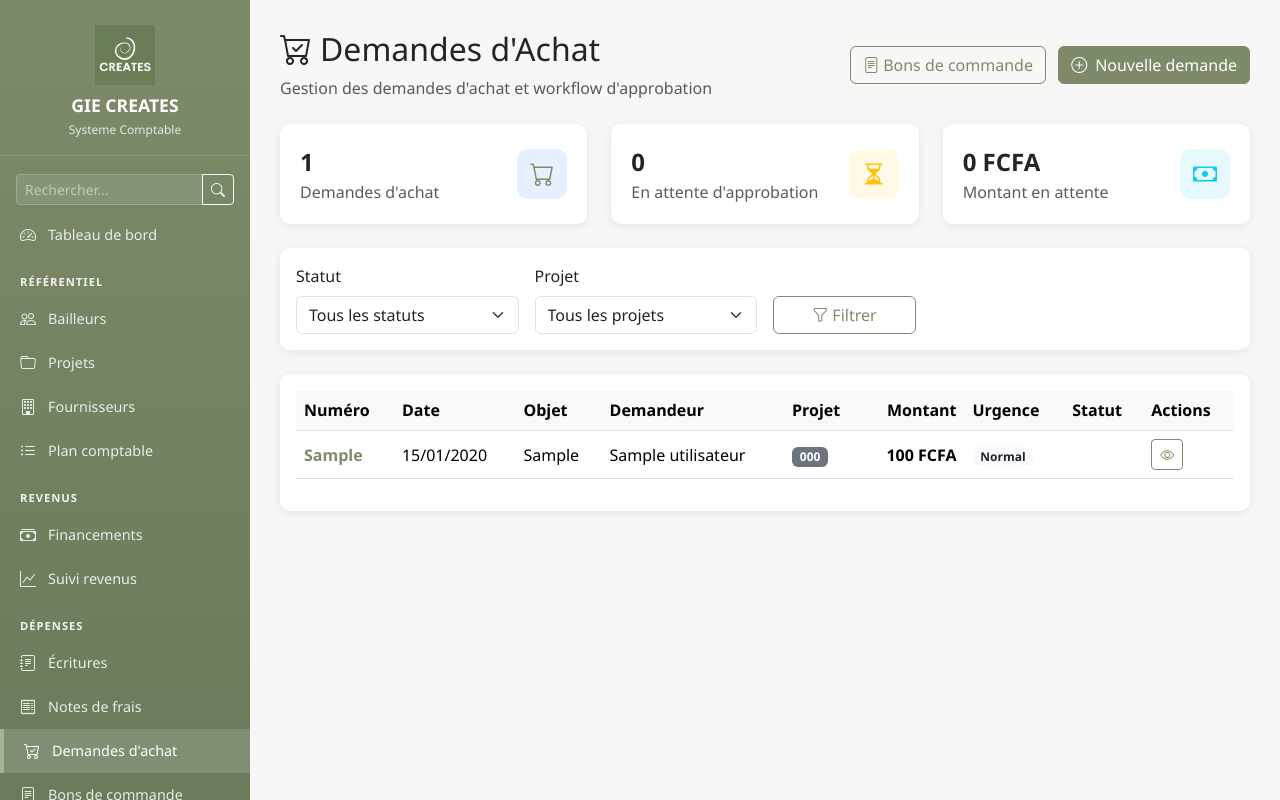
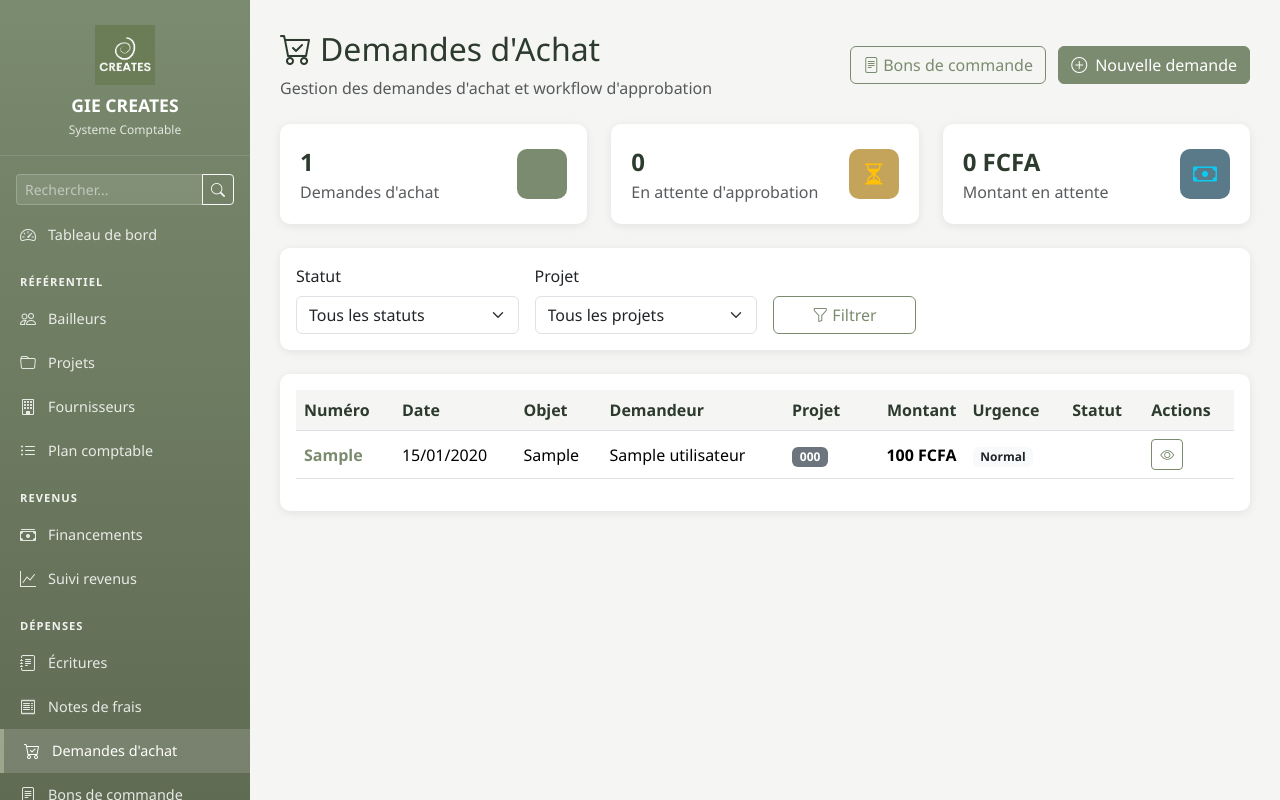
Before and after one commit to jobast/ngo-accounting, a Flask app: page /achats/demandes in a window 1280 px wide. Run offline with Flask 3, Linux system fonts and the light colour scheme; a user stored in the database is signed in; tables that the repository leaves empty hold one stand-in row (values such as "Sample post"); some libraries are stand-ins or nearby versions.

Commit message:
Harmonize color palette based on CREATES brand identity
- Define CREATES brand palette from logo (sage/olive green #7B8B6F)
- Update CSS variables with semantic naming (--creates-primary, etc.)
- Harmonize status colors (success, warning, danger, info)
- Update all auth pages to use consistent color scheme
- Add custom styles for alerts, progress bars, badges
- Unify login, forgot password, and reset password pages

Co-Authored-By: Claude Opus 4.5 <noreply@anthropic.com>

```diff
--- a/templates/base.html
+++ b/templates/base.html
@@ -9,15 +9,35 @@
     <link href="https://cdn.jsdelivr.net/npm/bootstrap-icons@1.11.1/font/bootstrap-icons.css" rel="stylesheet">
     <style>
         :root {
-            /* Couleurs adaptées au logo CREATES (vert olive) */
-            --primary-color: #7D8B6A;
-            --secondary-color: #6B7A5A;
-            --accent-color: #A4B494;
-            --dark-color: #5A6A4A;
+            /* CREATES Brand Palette - based on logo sage/olive green */
+            --creates-primary: #7B8B6F;       /* Logo green */
+            --creates-primary-dark: #5F6B53;  /* Darker shade */
+            --creates-primary-light: #9BA78D; /* Lighter shade */
+            --creates-secondary: #6B7A65;     /* Complementary green */
+
+            /* Semantic colors - harmonized with brand */
+            --creates-success: #5D8A66;       /* Green for positive */
+            --creates-warning: #C4A35A;       /* Warm amber */
+            --creates-danger: #B85C5C;        /* Muted red */
+            --creates-info: #5A7A8A;          /* Blue-gray */
+
+            /* Neutrals with green tint */
+            --creates-bg: #F5F6F3;            /* Background */
+            --creates-surface: #FFFFFF;       /* Cards */
+            --creates-text: #2D3A2E;          /* Primary text */
+            --creates-text-muted: #5A6B5C;    /* Secondary text */
+            --creates-border: #D8DDD5;        /* Borders */
+
+            /* Legacy aliases for compatibility */
+            --primary-color: var(--creates-primary);
+            --secondary-color: var(--creates-secondary);
+            --accent-color: var(--creates-primary-light);
+            --dark-color: var(--creates-primary-dark);
         }
         body {
             font-family: 'Segoe UI', Tahoma, Geneva, Verdana, sans-serif;
-            background-color: #f7f8f5;
+            background-color: var(--creates-bg);
+            color: var(--creates-text);
         }
         .sidebar {
             position: fixed;
@@ -25,7 +45,7 @@
             left: 0;
             height: 100vh;
             width: 250px;
-            background: linear-gradient(180deg, var(--primary-color), var(--secondary-color));
+            background: linear-gradient(180deg, var(--creates-primary), var(--creates-primary-dark));
             color: white;
             padding-top: 10px;
             z-index: 1000;
@@ -72,7 +92,7 @@
         .sidebar .nav-link:hover, .sidebar .nav-link.active {
             color: white;
             background: rgba(255,255,255,0.15);
-            border-left: 4px solid var(--accent-color);
+            border-left: 4px solid var(--creates-primary-light);
         }
         .sidebar .nav-link i {
             margin-right: 10px;
@@ -110,30 +130,63 @@
             font-weight: 600;
         }
         .btn-primary {
-            background-color: var(--primary-color);
-            border-color: var(--primary-color);
+            background-color: var(--creates-primary);
+            border-color: var(--creates-primary);
         }
-        .btn-primary:hover {
-            background-color: var(--dark-color);
-            border-color: var(--dark-color);
+        .btn-primary:hover, .btn-primary:focus {
+            background-color: var(--creates-primary-dark);
+            border-color: var(--creates-primary-dark);
         }
         .btn-outline-primary {
-            color: var(--primary-color);
-            border-color: var(--primary-color);
+            color: var(--creates-primary);
+            border-color: var(--creates-primary);
         }
-        .btn-outline-primary:hover {
-            background-color: var(--primary-color);
-            border-color: var(--primary-color);
+        .btn-outline-primary:hover, .btn-outline-primary:focus {
+            background-color: var(--creates-primary);
+            border-color: var(--creates-primary);
+            color: white;
+        }
+        .btn-success {
+            background-color: var(--creates-success);
+            border-color: var(--creates-success);
+        }
+        .btn-warning {
+            background-color: var(--creates-warning);
+            border-color: var(--creates-warning);
+            color: var(--creates-text);
+        }
+        .btn-danger {
+            background-color: var(--creates-danger);
+            border-color: var(--creates-danger);
+        }
+        .btn-info {
+            background-color: var(--creates-info);
+            border-color: var(--creates-info);
             color: white;
         }
         .text-primary {
-            color: var(--primary-color) !important;
+            color: var(--creates-primary) !important;
+        }
+        .bg-primary {
+            background-color: var(--creates-primary) !important;
+        }
+        .bg-success {
+            background-color: var(--creates-success) !important;
+        }
+        .bg-warning {
+            background-color: var(--creates-warning) !important;
+        }
+        .bg-danger {
+            background-color: var(--creates-danger) !important;
+        }
+        .bg-info {
+            background-color: var(--creates-info) !important;
         }
         a {
-            color: var(--primary-color);
+            color: var(--creates-primary);
         }
         a:hover {
-            color: var(--dark-color);
+            color: var(--creates-primary-dark);
         }
         .stat-card {
             background: white;
@@ -155,11 +208,45 @@
             font-weight: bold;
         }
         .table th {
-            background-color: #f8f9fa;
+            background-color: var(--creates-bg);
             font-weight: 600;
+            color: var(--creates-text);
         }
-        .badge-actif { background-color: var(--secondary-color); }
-        .badge-cloture { background-color: #6c757d; }
+        .table {
+            color: var(--creates-text);
+        }
+        .badge-actif { background-color: var(--creates-success); }
+        .badge-cloture { background-color: var(--creates-text-muted); }
+
+        /* Progress bars */
+        .progress-bar {
+            background-color: var(--creates-primary);
+        }
+        .progress-bar.bg-success {
+            background-color: var(--creates-success) !important;
+        }
+
+        /* Alerts */
+        .alert-success {
+            background-color: rgba(93, 138, 102, 0.15);
+            border-color: var(--creates-success);
+            color: var(--creates-text);
+        }
+        .alert-warning {
+            background-color: rgba(196, 163, 90, 0.15);
+            border-color: var(--creates-warning);
+            color: var(--creates-text);
+        }
+        .alert-danger {
+            background-color: rgba(184, 92, 92, 0.15);
+            border-color: var(--creates-danger);
+            color: var(--creates-text);
+        }
+        .alert-info {
+            background-color: rgba(90, 122, 138, 0.15);
+            border-color: var(--creates-info);
+            color: var(--creates-text);
+        }
 
         /* Recherche sidebar */
         .sidebar input::placeholder {
```
Also changed, not shown: templates/auth/login.html (+22 -11 lines), templates/auth/mot_de_passe_oublie.html (+16 -8 lines), templates/auth/reinitialiser_mot_de_passe.html (+16 -8 lines).
